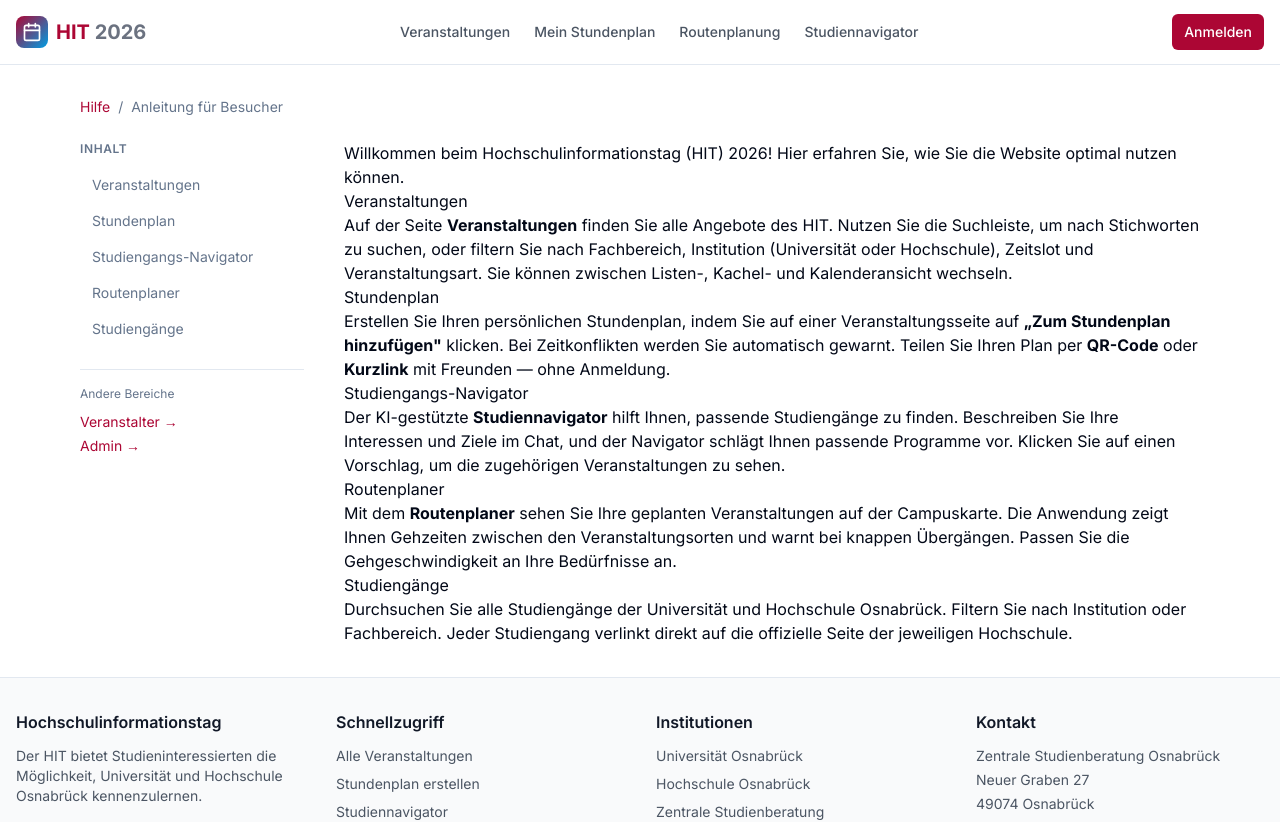
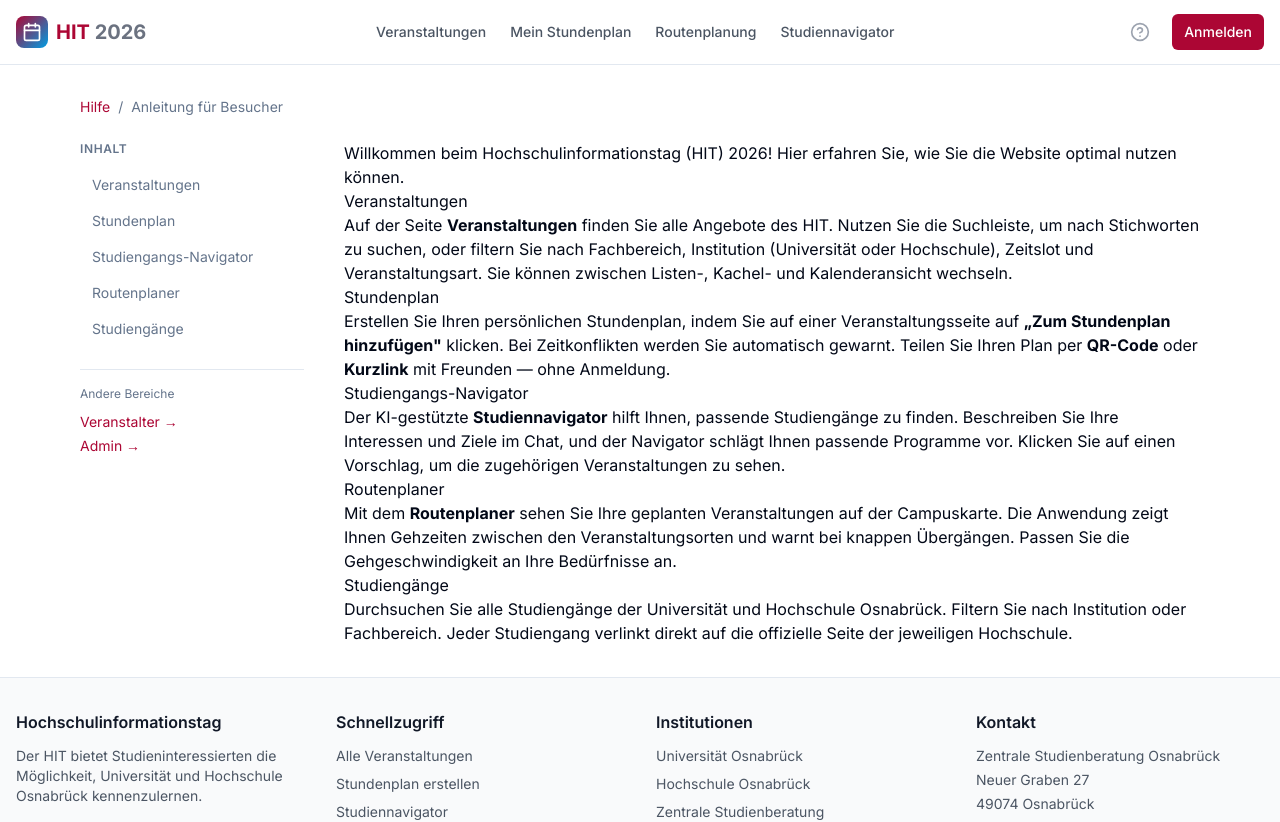
Before and after one commit to Odrec/HIT-Website-Project, a Next.js app: page /hilfe/besucher in a window 1280 px wide. Shown: the top 822 px of the page. Built offline with nearby package versions, Linux system fonts and the light colour scheme; no server answers.

Commit message:
feat: add help button to public header

```diff
--- a/src/components/layout/Header.tsx
+++ b/src/components/layout/Header.tsx
@@ -2,7 +2,7 @@
 
 import Link from 'next/link'
 import { useSession, signOut } from 'next-auth/react'
-import { Menu, X, Calendar, User, LogOut, Settings, AlertTriangle } from 'lucide-react'
+import { Menu, X, Calendar, User, LogOut, Settings, AlertTriangle, HelpCircle } from 'lucide-react'
 import { useState } from 'react'
 import { Button } from '@/components/ui/button'
 import { Badge } from '@/components/ui/badge'
@@ -79,6 +79,13 @@ export function Header() {
 
         {/* User Menu */}
         <div className="flex items-center gap-4">
+          <Link
+            href="/hilfe"
+            className="hidden md:flex items-center justify-center h-8 w-8 rounded-full text-hit-gray-400 transition-colors hover:bg-hit-gray-100 hover:text-hit-uni-500"
+            aria-label="Hilfe"
+          >
+            <HelpCircle className="h-5 w-5" />
+          </Link>
           {status === 'loading' ? (
             <div className="h-8 w-8 animate-pulse rounded-full bg-hit-gray-200" />
           ) : session ? (
@@ -174,6 +181,13 @@ export function Header() {
           >
             Studiennavigator
           </Link>
+          <Link
+            href="/hilfe"
+            className="py-2 text-sm font-medium text-hit-gray-600"
+            onClick={() => setMobileMenuOpen(false)}
+          >
+            Hilfe
+          </Link>
           {session && isAdmin && (
             <Link
               href="/admin"
```
